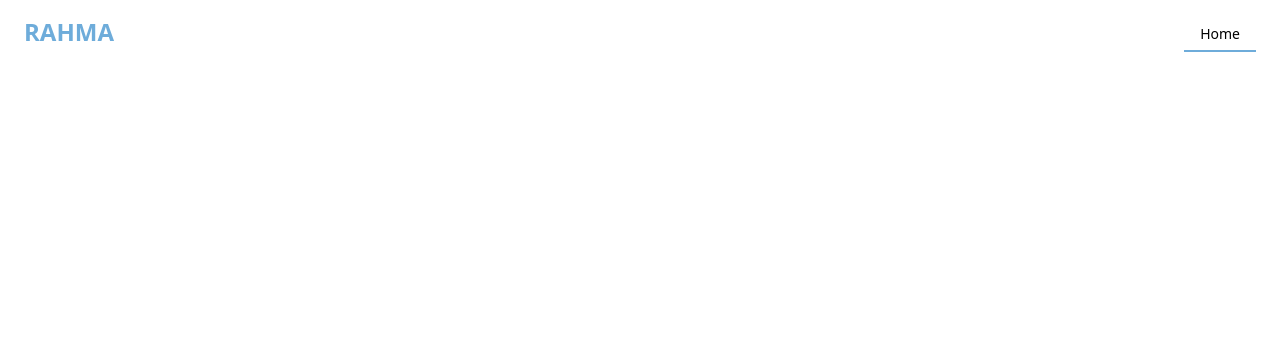
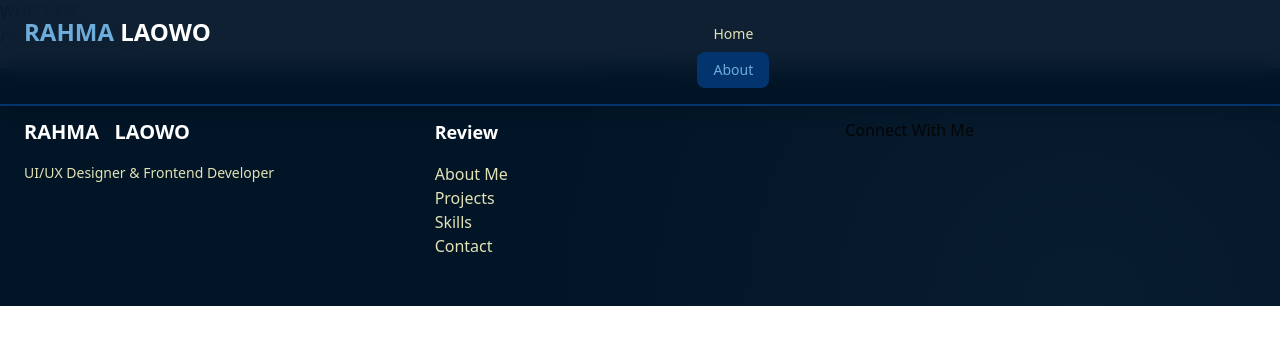
Before and after one commit to LindungiLw/my-profile-portofolio, a React (Vite) app: page /about in a window 1280 px wide. Before the commit this address had no page. Shown: the top 344 px of the page. Built offline with nearby package versions, Linux system fonts and the light colour scheme.

Commit message:
Update Navigation and make transition navbar

```diff
--- a/src/App.tsx
+++ b/src/App.tsx
@@ -2,6 +2,7 @@ import { BrowserRouter as Router, Routes, Route } from "react-router-dom";
 import ScrollProgress from "./components/scrollprogress";
 import Home from "./pages/homepage";
 import { Navigation } from "./navigation";
+import { AboutPage } from "./pages/aboutpage";
 
 export default function App() {
   return (
@@ -10,14 +11,8 @@ export default function App() {
         <ScrollProgress />
         <Navigation />
         <Routes>
-          <Route
-            path="/"
-            element={
-              <>
-                <Home></Home>
-              </>
-            }
-          ></Route>
+          <Route path="/" element={<Home></Home>} />
+          <Route path="/about" element={<AboutPage></AboutPage>} />
         </Routes>
       </div>
     </Router>
--- a/src/navigation.tsx
+++ b/src/navigation.tsx
@@ -20,18 +20,26 @@ export const Navigation = () => {
     window.scrollTo(0, 0);
   }, [location.pathname]);
 
-  const menuItems = [{ name: "Home", path: "/" }];
+  const menuItems = [
+    { name: "Home", path: "/" },
+    { name: "About", path: "/about" },
+  ];
 
   const isActive = (path: string) => {
     return location.pathname === path;
   };
 
   return (
+    // background navbar
     <motion.nav
       initial={{ y: -100 }}
       animate={{ y: 0 }}
       transition={{ duration: 0.6 }}
-      className={`fixed top-0 left-0 right-0 z-50 transition-all duration-300
+      className={`fixed top-0 left-0 right-0 z-50 transition-all duration-300 ${
+        isScrolled || location.pathname !== "/"
+          ? "bg-[#021526]/95 backdrop-blur-md shadow-lg border-b-2 border-[#03346E]"
+          : "bg-transparent"
+      }
       `}
     >
       <div className="container mx-auto px-6 py-4">
@@ -51,19 +59,32 @@ export const Navigation = () => {
             {menuItems.map((item, index) => (
               <Link key={index} to={item.path} className="relative group">
                 <motion.div
-                  className={`px-4 py-2 transition-colors text-sm cursor-pointer rounded-lg`}
+                  className={`px-4 py-2 transition-colors text-sm cursor-pointer rounded-lg ${
+                    isActive(item.path)
+                      ? "text-[#6EACDA] bg-[#03346E]"
+                      : "text-[#E2E2B6] hover: text-[#6EACDA]"
+                  }`}
+                  whileHover={{ scale: 1.05 }}
+                  whileTap={{ scale: 0.95 }}
                 >
                   {item.name}
                 </motion.div>
                 {!isActive(item.path) && (
-                  <motion.div className="absolute bottom-0 left-0 right-0 h-0.5 bg-[#6EACDA]" />
+                  <motion.div
+                    className="absolute bottom-0 left-0 right-0 h-0.5 bg-[#6EACDA]"
+                    initial={{ scaleX: 0 }}
+                    whileHover={{ scaleX: 1 }}
+                    transition={{ duration: 0.3 }}
+                  />
                 )}
               </Link>
             ))}
-            <motion.div>
+            <motion.div whileHover={{ scale: 1.05 }}>
               <motion.div></motion.div>
             </motion.div>
           </div>
+
+          <button></button>
         </div>
       </div>
     </motion.nav>
--- a/src/pages/aboutpage.tsx
+++ b/src/pages/aboutpage.tsx
@@ -1,9 +1,18 @@
 import { FooterSection } from "../section/footersection";
+import { motion } from "motion/react";
 
 export const AboutPage = () => {
   return (
-    <div className="pt-20">
-      <FooterSection />
-    </div>
+    <section>
+      <div>
+        <motion.div>
+          <p>WHO I AM</p>
+          <h2>About My Resume</h2>
+          <div className="w-20 h-1 bg-[#6EACDA] mx-auto mt-4" />
+        </motion.div>
+
+        <FooterSection />
+      </div>
+    </section>
   );
 };
--- a/src/section/footersection.tsx
+++ b/src/section/footersection.tsx
@@ -53,6 +53,12 @@ export const FooterSection = () => {
               </li>
             </ul>
           </div>
+
+          {/*  */}
+          <motion.div>
+            <h4>Connect With Me</h4>
+            <div></div>
+          </motion.div>
         </div>
       </div>
     </footer>
```
